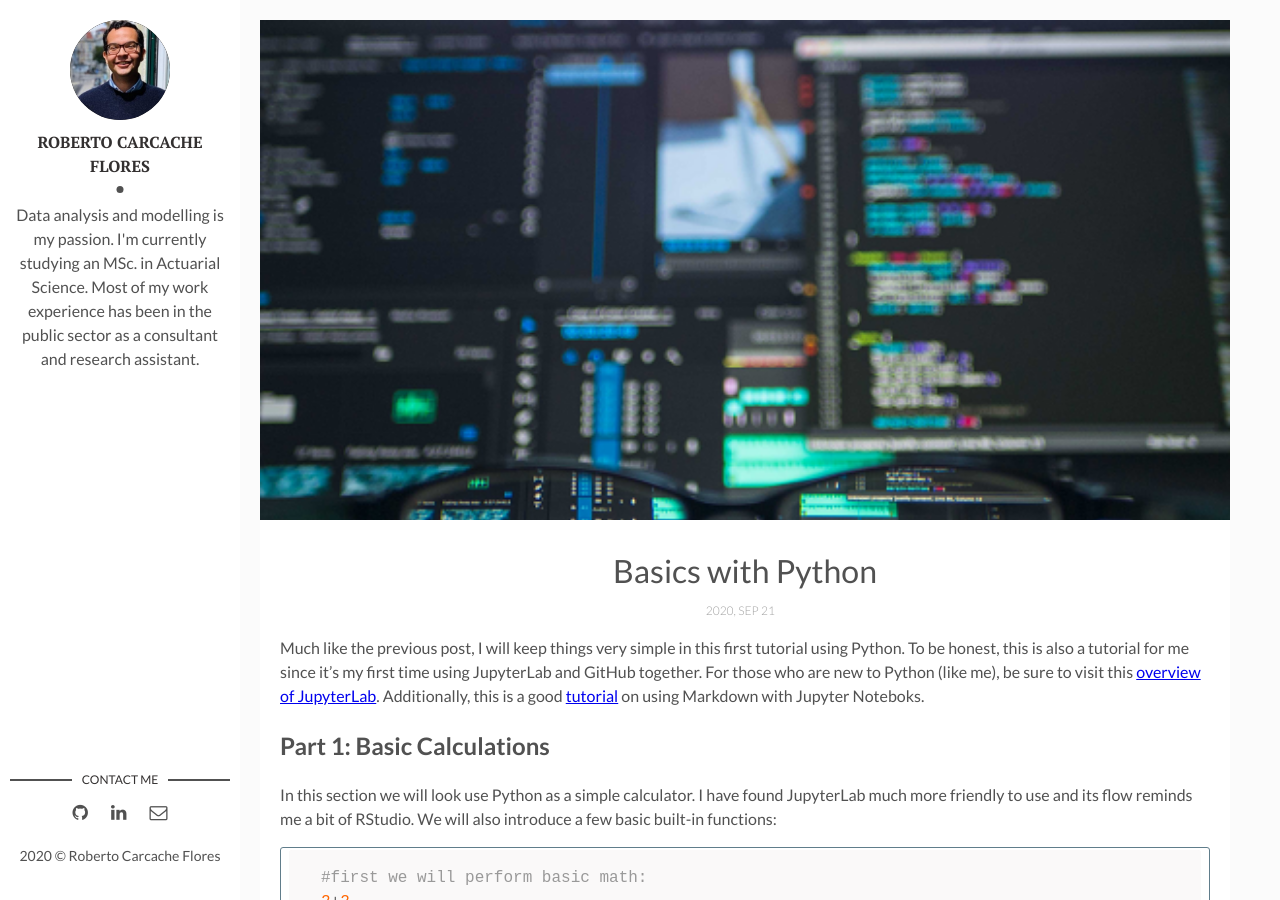
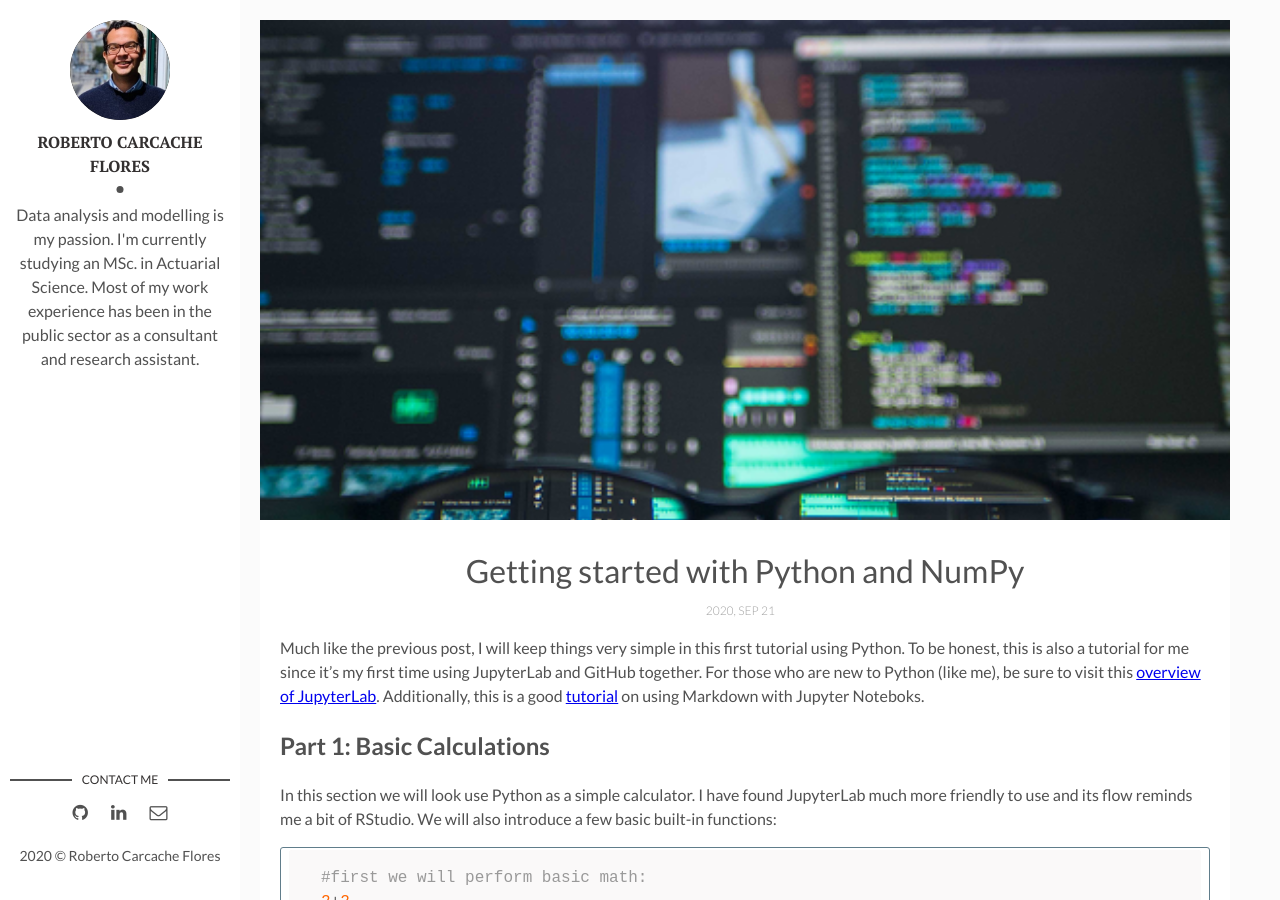
Before and after one commit to rcarcacheflores/Research, a Jekyll site: the page built from _posts/2020-09-21-post2.md, in a window 1280 px wide and 900 px high. Built offline with Jekyll 4.4.1, drawn with Linux system fonts in a browser that asks for light colours.

Commit message:
Update 2020-09-21-post2.md

```diff
--- a/_posts/2020-09-21-post2.md
+++ b/_posts/2020-09-21-post2.md
@@ -1,6 +1,6 @@
 ---
 layout: post
-title: Basics with Python
+title: Getting started with Python and NumPy
 date: 2020-09-21 21:04:20 +0300
 description: A tutorial of basic Python syntax. This post also covers basic math operations, vectors, and matrices
 img: python.png
```
